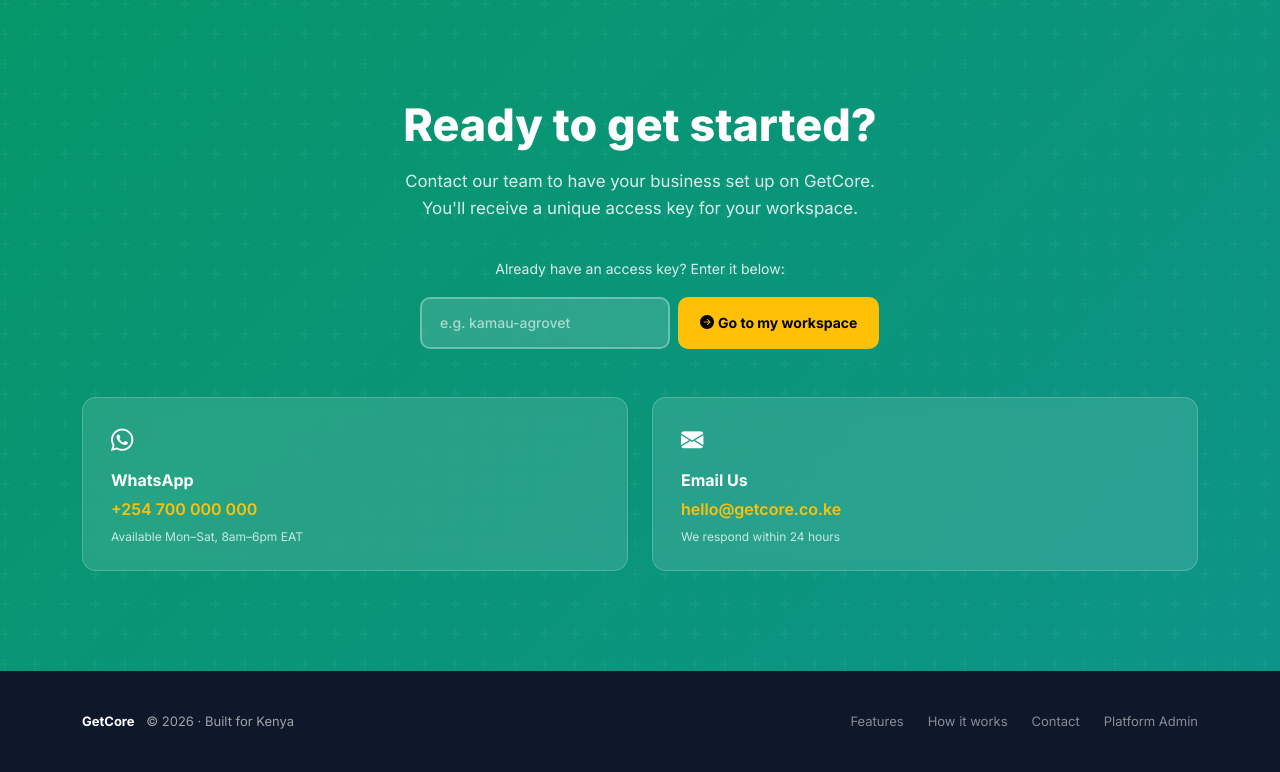
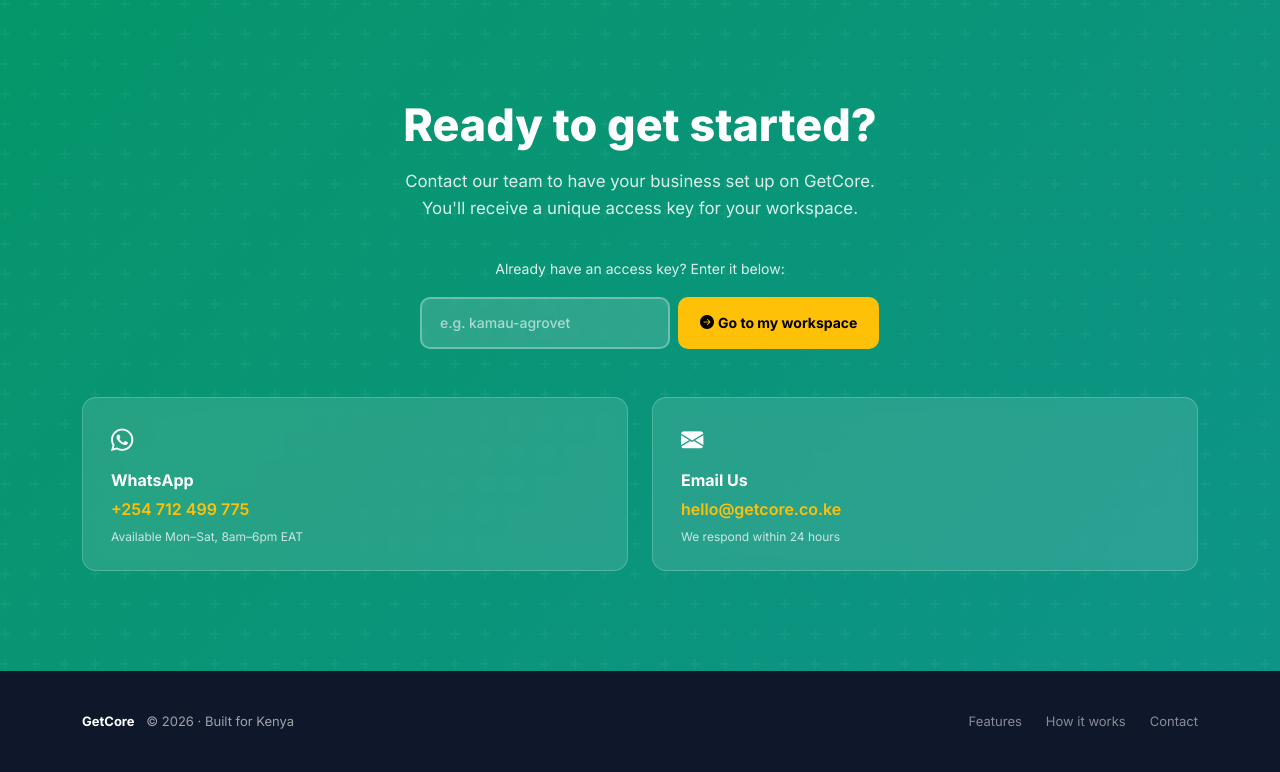
Before and after one commit to Erick-Moh/pos, a Django app: page / in a window 1280 px wide. Shown: the part 2614-3386 px from the top of the page. Run offline with Django 4.2, Linux system fonts and the light colour scheme; data that the repository does not hold is empty; parts of the project's set-up code (start-up, migrations or seed data) failed here and were passed over.

Commit message:
changed user model on the tasks to the correct user model

```diff
--- a/templates/landing.html
+++ b/templates/landing.html
@@ -495,7 +495,7 @@
                 <div class="contact-card">
                     <div style="font-size:1.4rem;margin-bottom:10px;"><i class="bi bi-whatsapp"></i></div>
                     <div class="fw-bold mb-1">WhatsApp</div>
-                    <a href="https://wa.me/254700000000">+254 700 000 000</a>
+                    <a href="https://wa.me/254712499775">+254 712 499 775</a>
                     <p class="mt-1 mb-0" style="font-size:12px;opacity:.75;">Available Mon–Sat, 8am–6pm EAT</p>
                 </div>
             </div>
@@ -524,7 +524,6 @@
                 <a href="#features">Features</a>
                 <a href="#how-it-works">How it works</a>
                 <a href="#contact">Contact</a>
-                <a href="/platform/">Platform Admin</a>
             </div>
         </div>
     </div>
--- a/users/tasks.py
+++ b/users/tasks.py
@@ -4,8 +4,10 @@
 from django.core.mail import EmailMultiAlternatives
 from django.template.loader import render_to_string
 from django.conf import settings
-from django.contrib.auth.models import User
 from django.utils import timezone
+from django.contrib.auth import get_user_model
+
+User = get_user_model()
 
 
 @shared_task(bind=True, max_retries=3)
```
